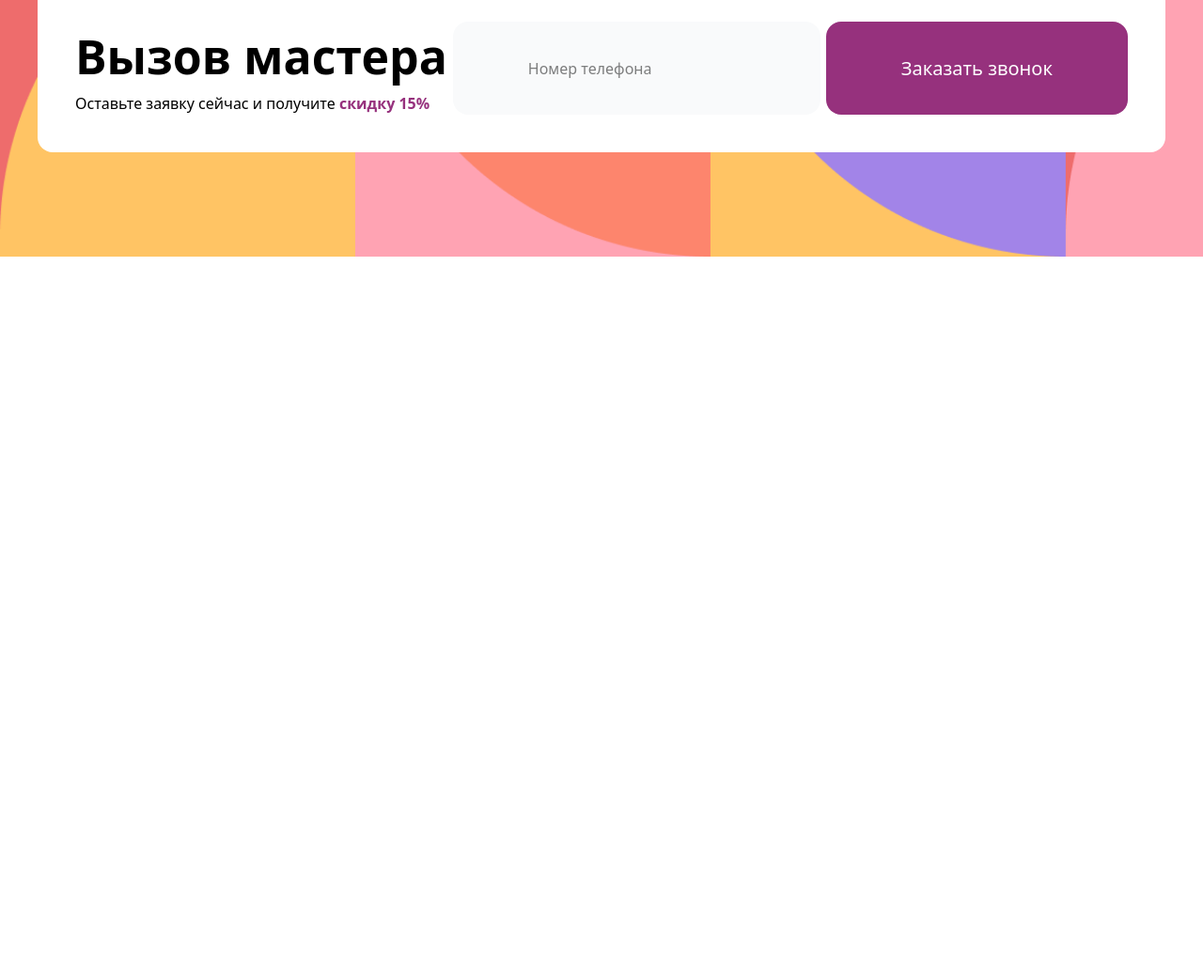
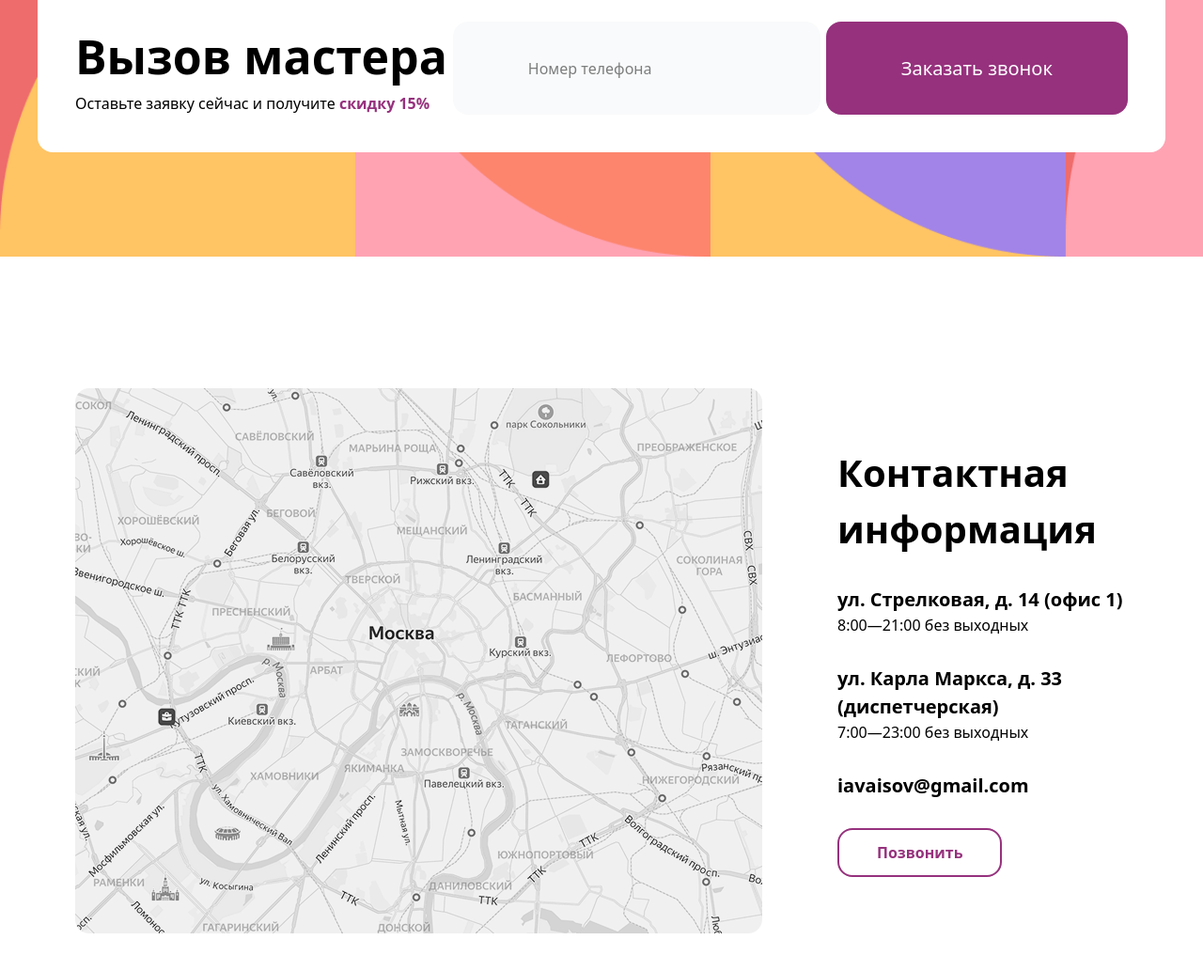
Before and after one commit to MuhammadsolehNusratzoda/fifth-ptoject-in-git, a website: page src/index.html in a window 1280 px wide. Shown: the part 5798-6831 px from the top of the page at 94% size. Before the commit the page ends 6071 px from the top, so only its background shows below. Drawn offline with nearby package versions, Linux system fonts and the light colour scheme; files that its build step writes are made by us from their sources.

Commit message:
map is ready

```diff
--- a/src/index.html
+++ b/src/index.html
@@ -281,5 +281,17 @@
             <button class="px-20 bg-[#96317D] text-white text-[20px] rounded-2xl">Заказать звонок</button>
          </div>
      </div>
+     <div class=" flex items-center justify-between max-w-300 m-auto p-10 gap-20 mt-25">
+        <img src="./Screenshot 2020-06-15 at 00.15 2.png" alt="">
+        <div>
+            <h1 class="text-[40px] font-bold mb-7.5">Контактная <br> информация</h1>
+            <p class="text-[20px] font-bold">ул. Стрелковая, д. 14 (офис 1)</p>
+            <p class="mb-7.5">8:00—21:00 без выходных</p>
+            <p class="text-[20px] font-bold">ул. Карла Маркса, д. 33 (диспетчерская)</p>
+            <p class="mb-7.5">7:00—23:00 без выходных</p>
+            <p class="text-[20px] font-bold mb-7.5">iavaisov@gmail.com</p>
+            <button class="py-3 px-10 rounded-2xl border-2 border-solid border-[#96317D] text-[#96317D] font-bold">Позвонить</button>
+        </div>
+     </div>
 </body>
 </html>
```
Also changed, not shown: src/Screenshot 2020-06-15 at 00.15 2.png (added).
